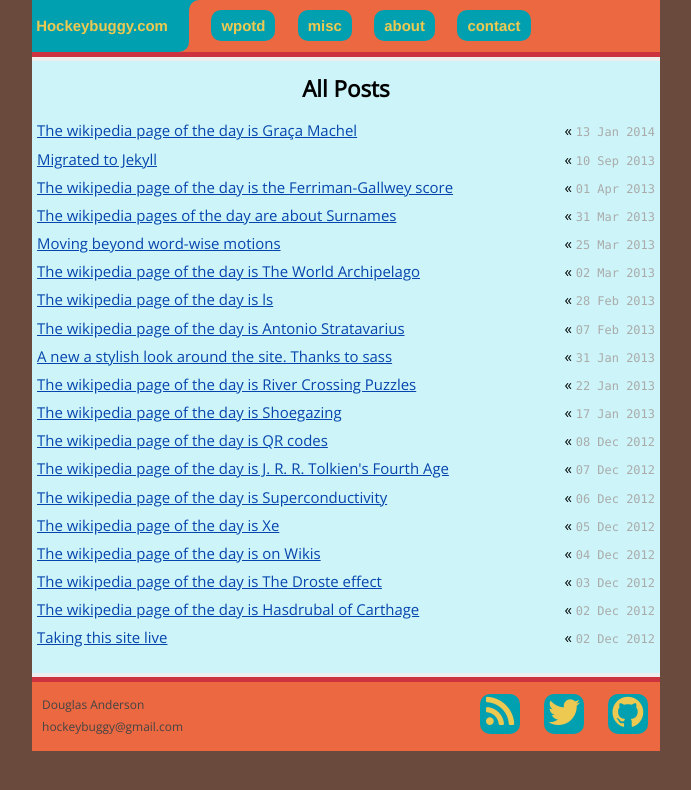
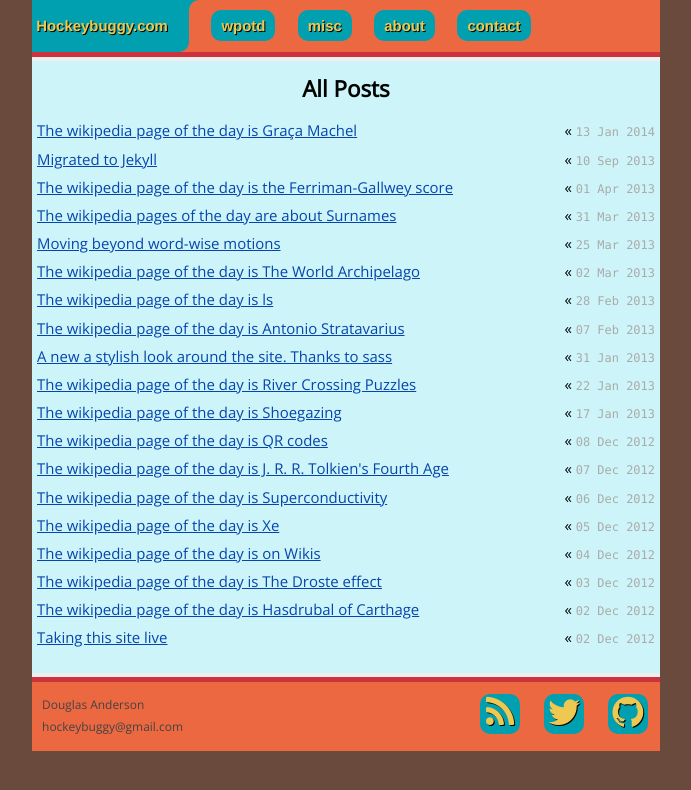
Before and after one commit to hockeybuggy/hockeybuggy.com, a Jekyll site: the page built from index.md, in a window 1280 px wide. Shown: the top 790 px of the page, without its empty margins (294-985 px from the left). Built offline with Jekyll 4.4.1, drawn with Linux system fonts in a browser that asks for light colours; Markdown is read by kramdown in place of the engine named in the settings.

Commit message:
Added shadows to the yellow elements in the header and footer

```diff
--- a/static/css/main.css
+++ b/static/css/main.css
@@ -91,6 +91,7 @@ ul.posts div {
   margin: 0px auto;
   border-bottom: 4px solid #eee;
   font-family: Helvetica, Arial, sans-serif;
+  text-shadow: black 1px 1px;
 }
 
 .site .header .title-container {
@@ -114,6 +115,7 @@ ul.posts div {
 .site .header .title-container a:hover {
   color: #000;
   text-decoration: underline;
+  text-shadow: none;
 }
 
 .site .header .header-container {
@@ -145,6 +147,7 @@ ul.posts div {
 .site .header .header-container a.extra:hover {
   color: #000;
   text-decoration: underline;
+  text-shadow: none;
 }
 
 .site .low-importance {
@@ -187,9 +190,7 @@ ul.posts div {
 .site .footer .bubble {
   float: right;
   margin-left: 6em;
-}
-
-.site .footer .bubble {
+  text-shadow: black 1px 1px;
   background-color: #00A0B0;
   height: 40px;
   width: 40px;
@@ -204,7 +205,8 @@ ul.posts div {
   color: #EDC951;
 }
 .site .footer .bubble i:hover {
-    color: #000;
+  text-shadow: none;
+  color: #000;
 }
 
 /*****************************************************************************/
```
